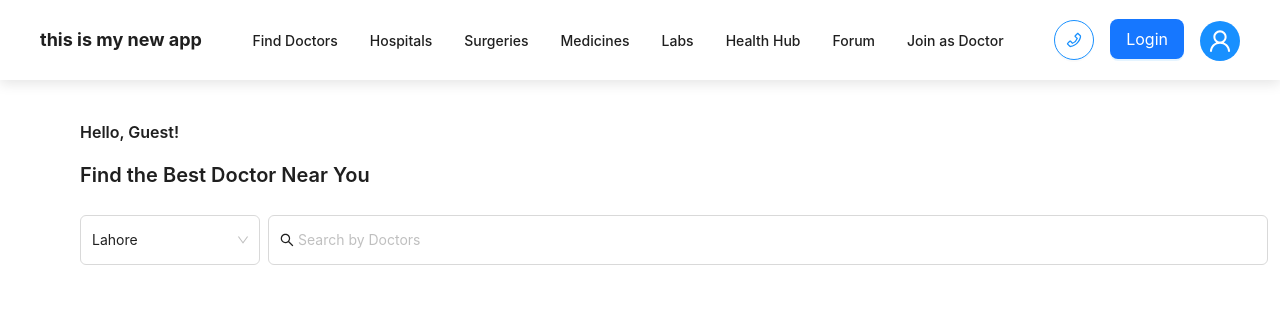
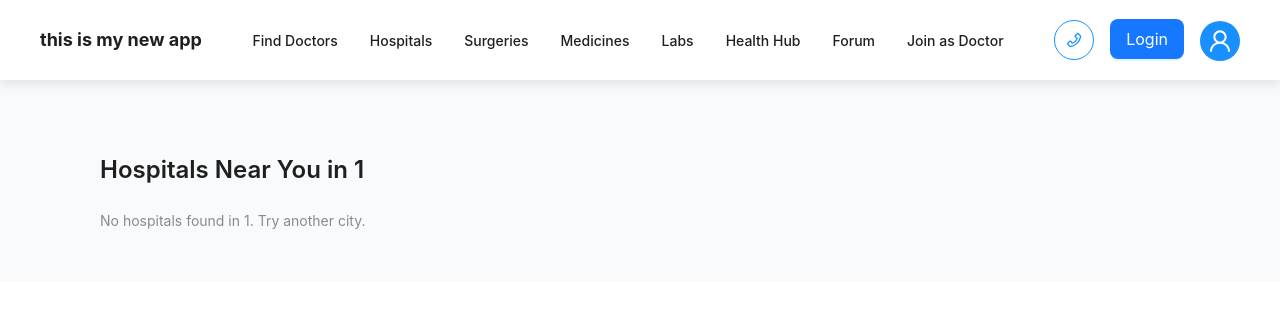
Before and after one commit to Talalilyas1208/healthcare-dashborad, a React (Create React App) app in the folder employment-mangement/: page /near-hospitals/1 in a window 1280 px wide. Shown: the top 332 px of the page. Built offline with nearby package versions, Linux system fonts and the light colour scheme.

Commit message:
improvements

```diff
--- a/employment-mangement/package.json
+++ b/employment-mangement/package.json
@@ -10,6 +10,7 @@
     "antd": "^5.27.6",
     "react": "^19.2.0",
     "react-dom": "^19.2.0",
+    "react-router-dom": "^7.9.4",
     "react-scripts": "5.0.1",
     "web-vitals": "^2.1.4"
   },
--- a/employment-mangement/src/App.js
+++ b/employment-mangement/src/App.js
@@ -1,9 +1,31 @@
 import React from "react";
-import "antd/dist/reset.css";
-import AppLayout from "./compnenets/AppLayout";
+import { BrowserRouter as Router, Routes, Route } from "react-router-dom";
+import { Layout } from "antd";
+import AppHeader from "./compnenets/AppHeader";
+import Neardoctor from "./compnenets/Neardoctor";
+import UserReviewsSection from "./compnenets/UserReviewsSection";
+import NearHospital from "./compnenets/NearHospital";
+
+const { Content, Footer } = Layout;
 
 function App() {
-  return <AppLayout />;
+  return (
+    <Router>
+      <Layout>
+        <AppHeader />
+        <Content style={{ minHeight: "100vh", background: "#fff" }}>
+          <Routes>
+            <Route path="/" element={<Neardoctor />} />
+            <Route path="/reviews" element={<UserReviewsSection />} />
+            <Route path="/near-hospitals/:city" element={<NearHospital />} />
+          </Routes>
+        </Content>
+        <Footer style={{ textAlign: "center" }}>
+          ©2025 Healthcare Portal. All rights reserved.
+        </Footer>
+      </Layout>
+    </Router>
+  );
 }
 
 export default App;
--- /dev/null
+++ b/employment-mangement/src/compnenets/NearHospital.jsx
@@ -0,0 +1,95 @@
+import React from "react";
+import { useParams } from "react-router-dom";
+import { Card, List, Typography, Rate, Tag } from "antd";
+import { EnvironmentOutlined, PhoneOutlined } from "@ant-design/icons";
+
+const { Title, Text } = Typography;
+
+const hospitals = [
+  {
+    id: 1,
+    name: "Shaukat Khanum Memorial Hospital",
+    city: "lahore",
+    address: "Johar Town, Lahore",
+    rating: 5,
+    contact: "042 35905000",
+    tags: ["Cancer Care", "Emergency", "24/7"],
+  },
+  {
+    id: 2,
+    name: "Services Hospital",
+    city: "lahore",
+    address: "Main Jail Road, Lahore",
+    rating: 4,
+    contact: "042 99203402",
+    tags: ["General", "Emergency", "Govt Hospital"],
+  },
+  {
+    id: 3,
+    name: "Aga Khan University Hospital",
+    city: "karachi",
+    address: "Stadium Road, Karachi",
+    rating: 5,
+    contact: "021 111911911",
+    tags: ["Multispecialty", "Private", "Emergency"],
+  },
+];
+
+const NearHospital = () => {
+  const { city } = useParams();
+  const filteredHospitals = hospitals.filter(
+    (hospital) => hospital.city.toLowerCase() === city.toLowerCase()
+  );
+
+  return (
+    <div style={{ padding: "50px 100px", background: "#f9fafc" }}>
+      <Title level={3} style={{ marginBottom: 24 }}>
+        Hospitals Near You in {city.charAt(0).toUpperCase() + city.slice(1)}
+      </Title>
+
+      {filteredHospitals.length > 0 ? (
+        <List
+          grid={{ gutter: 24, column: 2 }}
+          dataSource={filteredHospitals}
+          renderItem={(hospital) => (
+            <List.Item>
+              <Card
+                hoverable
+                title={hospital.name}
+                bordered={false}
+                style={{
+                  borderRadius: 12,
+                  boxShadow: "0 4px 12px rgba(0,0,0,0.08)",
+                }}
+              >
+                <Rate disabled defaultValue={hospital.rating} />
+                <div style={{ margin: "12px 0" }}>
+                  <Text>
+                    <EnvironmentOutlined /> {hospital.address}
+                  </Text>
+                  <br />
+                  <Text>
+                    <PhoneOutlined /> {hospital.contact}
+                  </Text>
+                </div>
+                <div>
+                  {hospital.tags.map((tag, i) => (
+                    <Tag color="blue" key={i}>
+                      {tag}
+                    </Tag>
+                  ))}
+                </div>
+              </Card>
+            </List.Item>
+          )}
+        />
+      ) : (
+        <Text type="secondary">
+          No hospitals found in {city}. Try another city.
+        </Text>
+      )}
+    </div>
+  );
+};
+
+export default NearHospital;
```
Also changed, not shown: employment-mangement/src/compnenets/Neardoctor.js (line endings or trailing spaces), 1 other file (tests, documents, lock files or other folders).
